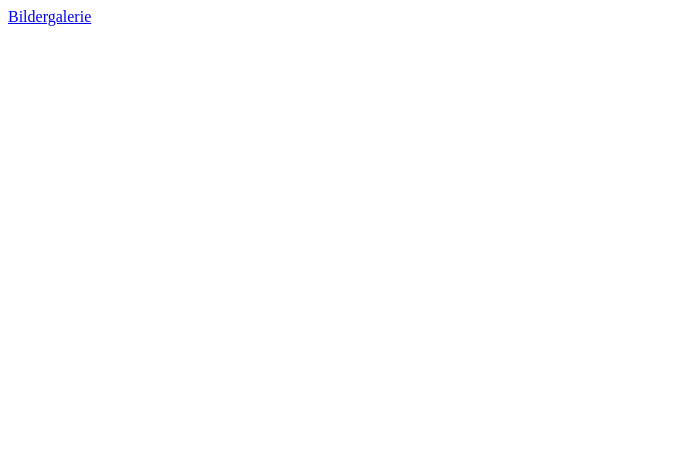
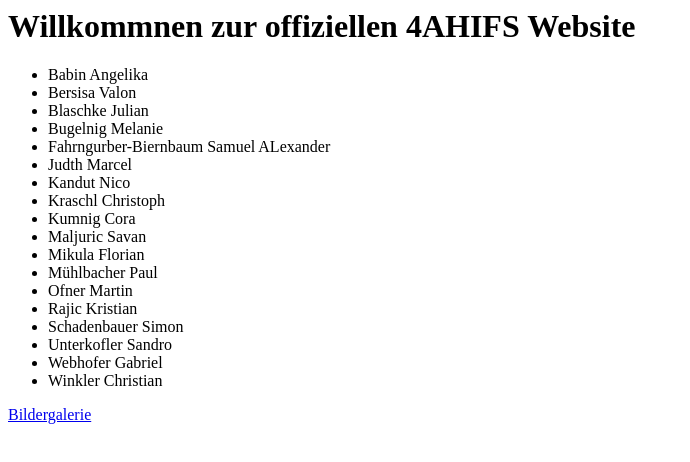
Before and after one commit to Doc313131/Doc313131.github.io, a website: page index.html in a window 1280 px wide. Shown: the whole page, without its empty margins (0-690 px from the left). Drawn offline with Linux system fonts and the light colour scheme.

Commit message:
Update index.html

```diff
--- a/index.html
+++ b/index.html
@@ -1 +1,23 @@
+<h1 px="40">Willkommnen zur offiziellen 4AHIFS Website</h1>
+
+<ul>
+  <li>Babin Angelika</li>
+  <li>Bersisa Valon</li>
+  <li>Blaschke Julian</li>
+  <li>Bugelnig Melanie</li>
+  <li>Fahrngurber-Biernbaum Samuel ALexander</li>
+  <li>Judth Marcel</li>
+  <li>Kandut Nico</li>
+  <li>Kraschl Christoph</li>
+  <li>Kumnig Cora</li>
+  <li>Maljuric Savan</li>
+  <li>Mikula Florian</li>
+  <li>Mühlbacher Paul</li>
+  <li>Ofner Martin</li>
+  <li>Rajic Kristian</li>
+  <li>Schadenbauer Simon</li>
+  <li>Unterkofler Sandro</li>
+  <li>Webhofer Gabriel</li>
+  <li>Winkler Christian</li>
+</ul>
 <a href="https://nicos-coole-bilder.herokuapp.com">Bildergalerie</a>
```
